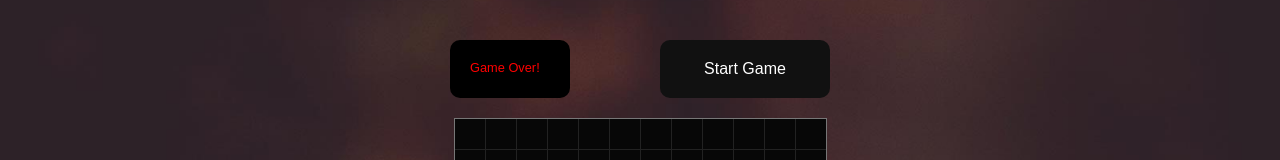
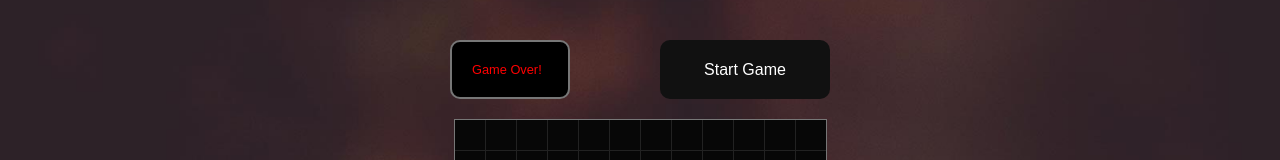
Before and after one commit to Amin-Mashayekhan/react-typescript-tetris-app, a React app: page / in a window 1280 px wide. Shown: the top 160 px of the page. Built offline with nearby package versions, Linux system fonts and the light colour scheme; the HTML template or start-up script is replaced by a standard one.

Commit message:
fix some issues

```diff
--- a/src/components/Cell/Cell.styles.ts
+++ b/src/components/Cell/Cell.styles.ts
@@ -9,7 +9,7 @@ type Props = {
 export const StyledCell = styled.div<Props>`
     width: auto;
     background: rgba(${props =>props.color}, 0.8);
-    border: ${props => (props.type === 0 ? '0px solid' : '4px')};
+    border: ${props => (props.type === 0 ? '0px solid' : '4px solid')};
     border-bottom-color: rgba(${props => props.color}, 0.1);
     border-right-color: rgba(${props => props.color}, 1);
     border-top-color: rgba(${props => props.color}, 1);
--- a/src/components/Display/Display.styles.ts
+++ b/src/components/Display/Display.styles.ts
@@ -11,7 +11,7 @@ export const StyledDisplay = styled.div<Props>`
     align-items: space-between;
     margin: 0 0 20px 0;
     padding: 20px;
-    border: 20x solid #777;
+    border: 2px solid #777;
     min-height: 20px;
     width: 120px;
     border-radius: 10px;
--- a/src/hooks/useStage.ts
+++ b/src/hooks/useStage.ts
@@ -17,7 +17,7 @@ export const useStage = (player: PLAYER, resetPlayer: () => void) => {
             // First flush the stage
             // IF it says "clear" but don't have a 0 it means that it's the players move and should be cleared.
             const newStage = prevStage.map(
-                row => row.map(cell => (cell[1] === "clear" ? [0, , 'clear'] : cell)) as STAGECELL[]
+                row => row.map(cell => (cell[1] === 'clear' ? [0, 'clear'] : cell)) as STAGECELL[]
             );
 
             // Then draw the tetromino
```
